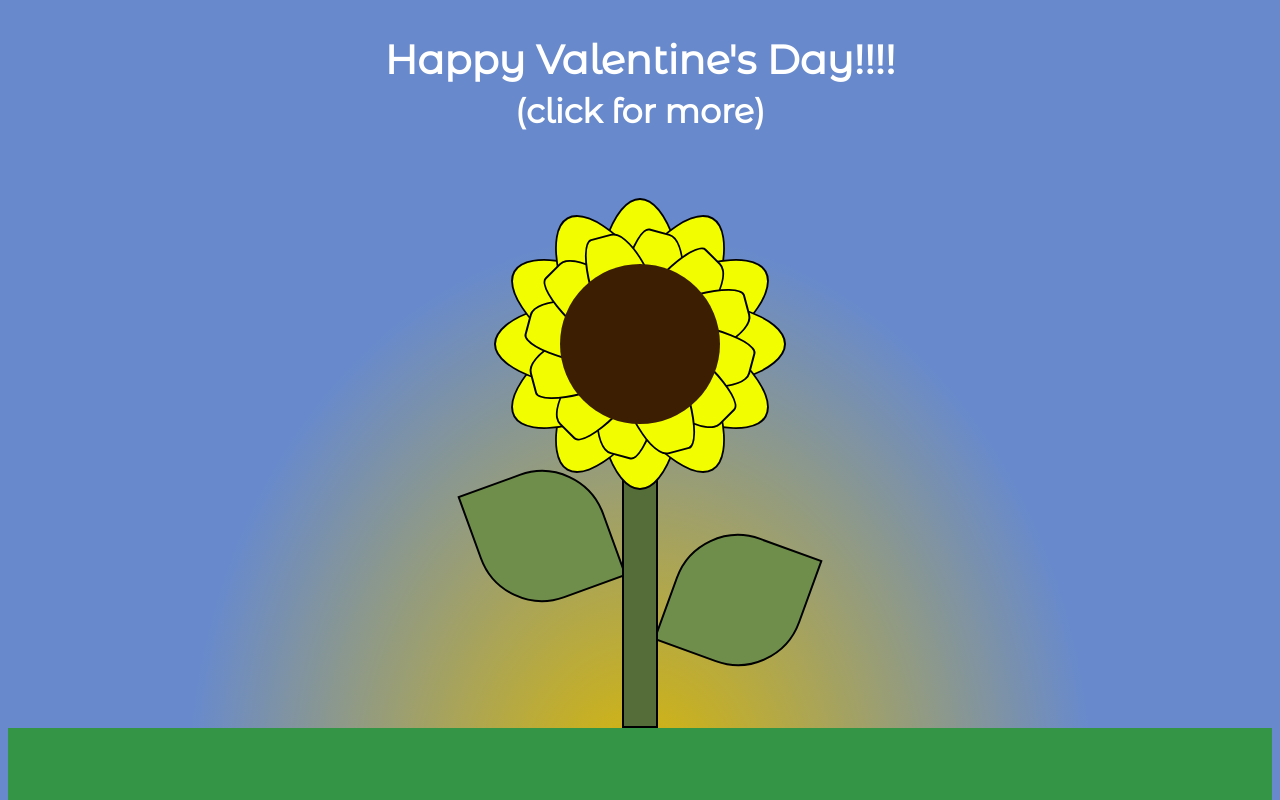
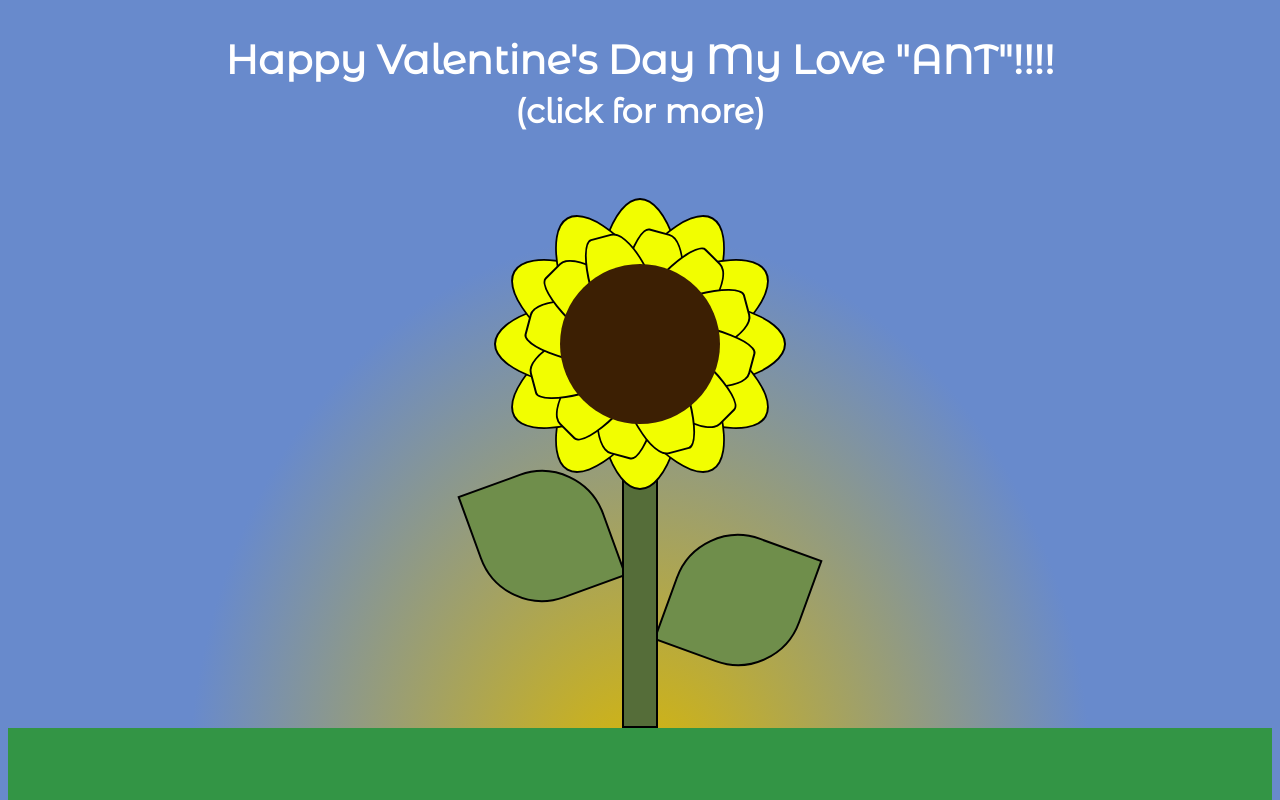
Before and after one commit to kominhtet/sunflower.github.io, a plain HTML site: page index.html in a window 1280 px wide. Shown: the top 800 px of the page. Drawn offline with Linux system fonts and the light colour scheme.

Commit message:
Update index.html

```diff
--- a/index.html
+++ b/index.html
@@ -8,7 +8,7 @@
 
 </head>
 <body>
-    <h1>Happy Valentine's Day!!!!<br><small>(click for more)</small></h1>
+    <h1>Happy Valentine's Day My Love "ANT"!!!!<br><small>(click for more)</small></h1>
     <div class="sunflwr">
       <div class="sunflwr__leaf--left"></div>
       <div class="sunflwr__leaf--right"></div>
```
